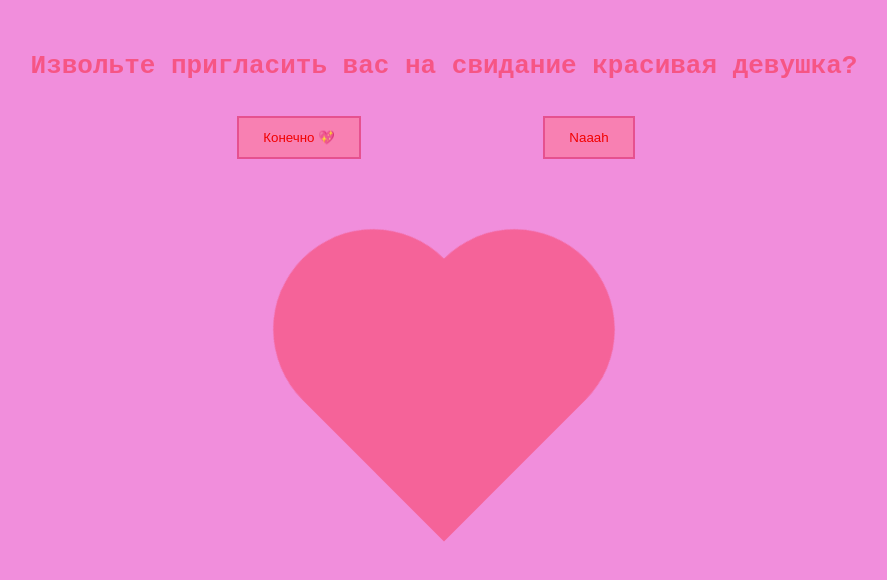
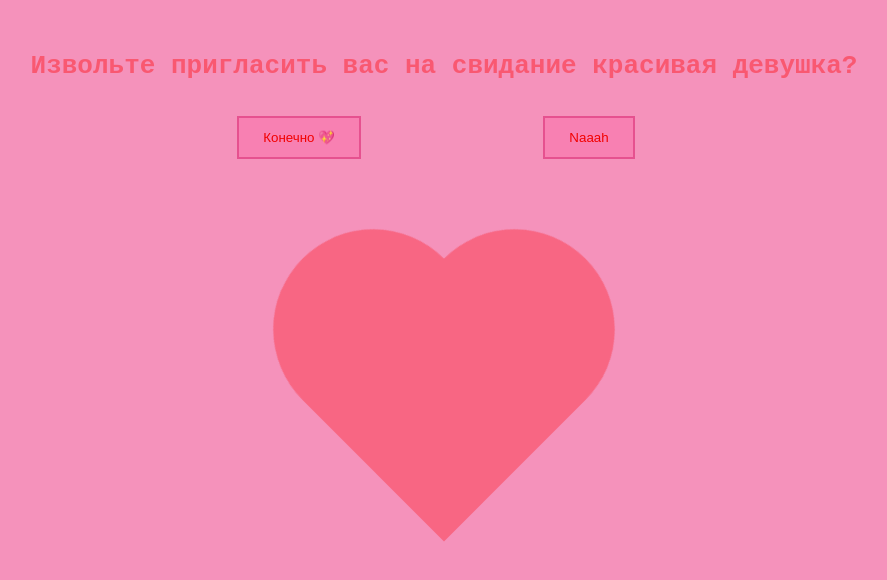
Before and after one commit to Siirio/Surprisik, a plain HTML site: page index.html in a window 1280 px wide. Shown: the whole page, without its empty margins (196-1083 px from the left). Drawn offline with Linux system fonts and the light colour scheme.

Commit message:
background color change

```diff
--- a/style.css
+++ b/style.css
@@ -1,6 +1,6 @@
 body {
     text-align: center;
-    background-color: rgb(241, 142, 220);
+    background-color: rgb(245, 146, 187);
     font-family: monospace;
     flex-direction: column;
     justify-content: center;
```
